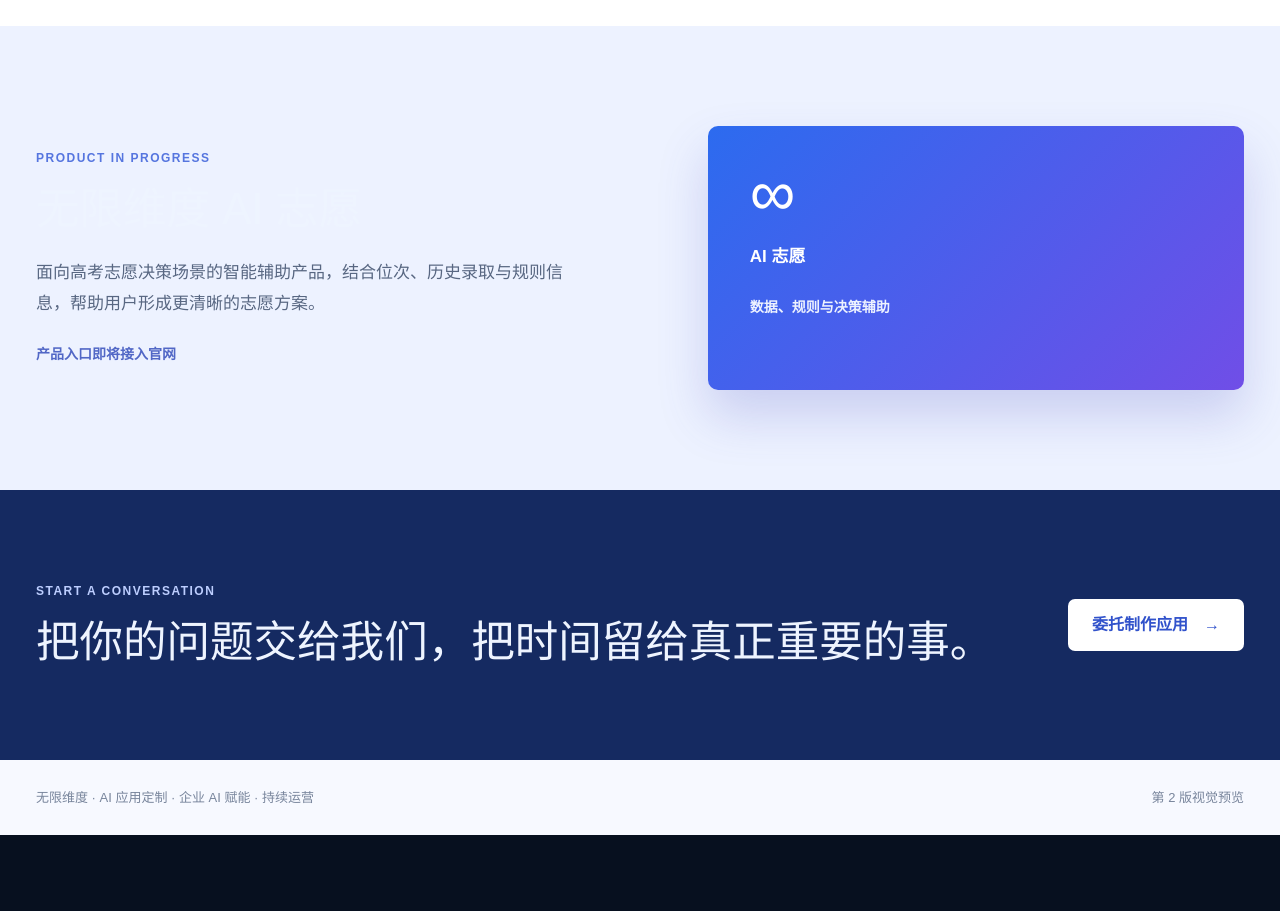
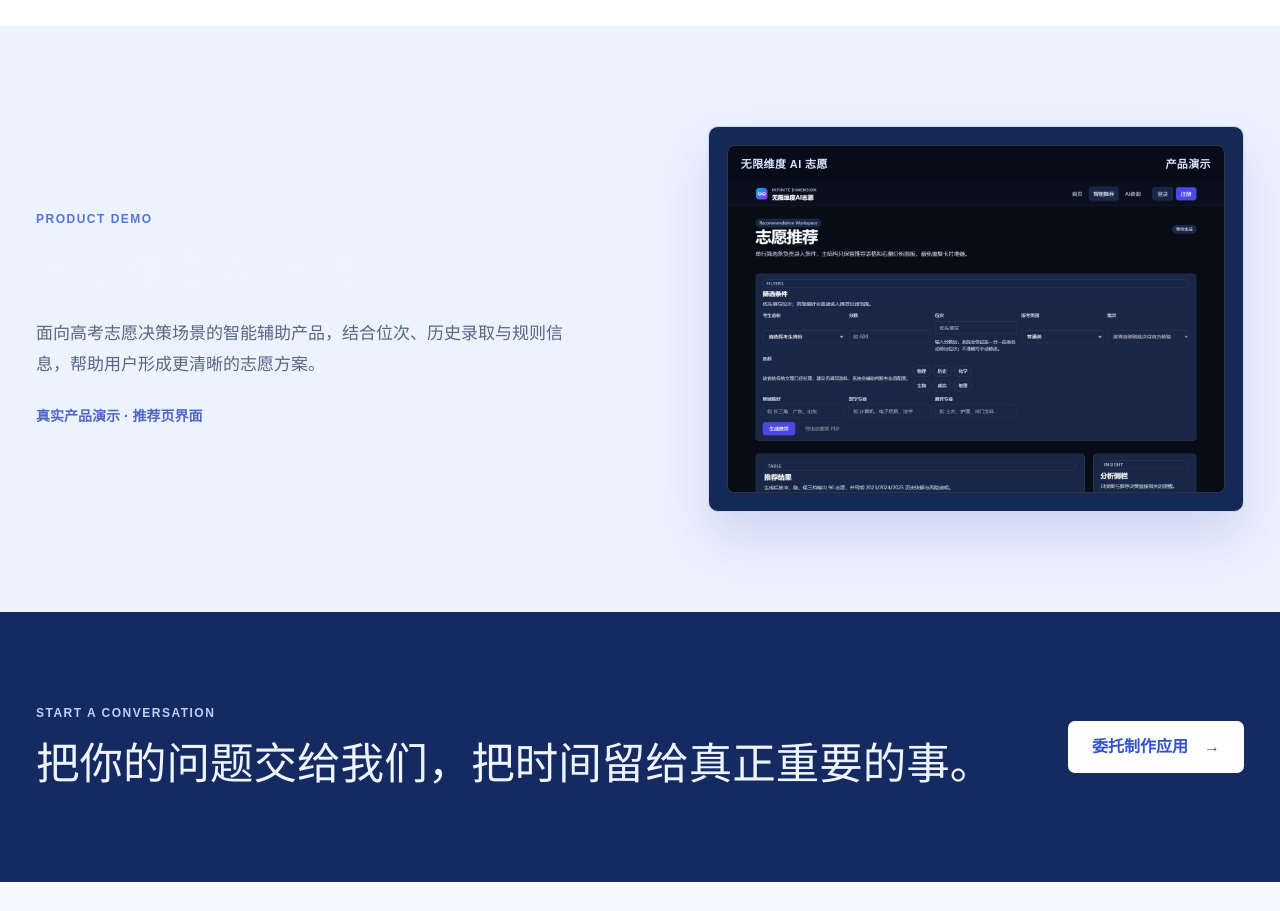
Before and after one commit to lucifer688688-ctrl/lucifer688688-ctrl.github.io, a Next.js app: page /v2 in a window 1280 px wide. Shown: the part 4200-5111 px from the top of the page. Before the commit the page ends 5035 px from the top, so only its background shows below. Built offline with nearby package versions, Linux system fonts and the light colour scheme.

Commit message:
feat: add AI volunteer product demo

```diff
--- a/app/v2/page.module.css
+++ b/app/v2/page.module.css
@@ -75,10 +75,10 @@
 .product { display: grid; grid-template-columns: 1fr 0.9fr; gap: 76px; align-items: center; padding: 100px max(36px, calc((100% - 1320px) / 2)); background: #edf2ff; }
 .product > div > p:not(.eyebrow) { max-width: 560px; margin: 23px 0; color: #586782; font-size: 17px; line-height: 1.8; }
 .product > div > span { color: #5167c6; font-size: 14px; font-weight: 800; }
-.productVisual { min-height: 264px; padding: 42px; border-radius: 10px; background: linear-gradient(135deg, #2c6bef, #704ee7); color: #fff; box-shadow: 0 26px 50px rgba(79, 83, 190, 0.22); }
-.productMark { font-size: 64px; line-height: 0.8; }
-.product > .productVisual > p { margin: 72px 0 8px; color: #ffffff !important; font-size: 29px; font-weight: 800; }
-.product > .productVisual > small { color: #edf2ff !important; font-size: 14px; font-weight: 700; }
+.productVisual { padding: 18px; border: 1px solid #cbd8f0; border-radius: 10px; background: #142957; box-shadow: 0 26px 50px rgba(79, 83, 190, 0.18); }
+.productFrame { overflow: hidden; border: 1px solid rgba(255, 255, 255, 0.16); border-radius: 8px; background: #070c18; }
+.productFrameBar { display: flex; justify-content: space-between; gap: 12px; padding: 10px 13px; color: #d9e3ff; font-size: 11px; font-weight: 700; letter-spacing: 0.4px; }
+.productFrame img { display: block; width: 100%; aspect-ratio: 16 / 10; object-fit: cover; object-position: top; }
 .contact { display: flex; align-items: center; justify-content: space-between; gap: 36px; padding: 92px max(36px, calc((100% - 1320px) / 2)); background: #152a61; color: #fff; }
 .contact .eyebrow { color: #bdceff; }
 .contact .primaryButton { background: #fff; color: #3152cb; box-shadow: none; }
@@ -150,7 +150,7 @@
   .assuranceGrid article, .assuranceGrid article:nth-child(3) { min-height: auto; padding: 22px 0; border-right: 0; border-top: 1px solid #dce4f3; }
   .assuranceGrid article:first-child { border-top: 0; }
   .product { gap: 38px; }
-  .productVisual { min-height: 224px; padding: 32px; }
+  .productVisual { padding: 14px; }
   .footer { align-items: flex-start; flex-direction: column; padding: 24px 20px; }
   .dialog { padding: 34px 22px; }
   .dialog h2 { font-size: 29px; }
--- a/app/v2/page.tsx
+++ b/app/v2/page.tsx
@@ -167,15 +167,22 @@ export default function VersionTwoPreview() {
 
       <section className={styles.product} id="product" aria-labelledby="v2-product-title">
         <div>
-          <p className={styles.eyebrow}>PRODUCT IN PROGRESS</p>
+          <p className={styles.eyebrow}>PRODUCT DEMO</p>
           <h2 id="v2-product-title">无限维度 AI 志愿</h2>
           <p>面向高考志愿决策场景的智能辅助产品，结合位次、历史录取与规则信息，帮助用户形成更清晰的志愿方案。</p>
-          <span>产品入口即将接入官网</span>
+          <span>真实产品演示 · 推荐页界面</span>
         </div>
-        <div className={styles.productVisual} aria-label="无限维度 AI 志愿产品预留区域">
-          <div className={styles.productMark}>∞</div>
-          <p>AI 志愿</p>
-          <small>数据、规则与决策辅助</small>
+        <div className={styles.productVisual} aria-label="无限维度 AI 志愿推荐页产品演示">
+          <div className={styles.productFrame}>
+            <div className={styles.productFrameBar}>
+              <span>无限维度 AI 志愿</span>
+              <span>产品演示</span>
+            </div>
+            <img
+              src="/images/ai-volunteer-demo.png"
+              alt="无限维度 AI 志愿推荐页的筛选条件、推荐结果和分析侧栏界面"
+            />
+          </div>
         </div>
       </section>
 
```
Also changed, not shown: public/images/ai-volunteer-demo.png (added), 10 other files (tests, documents, lock files or other folders).
